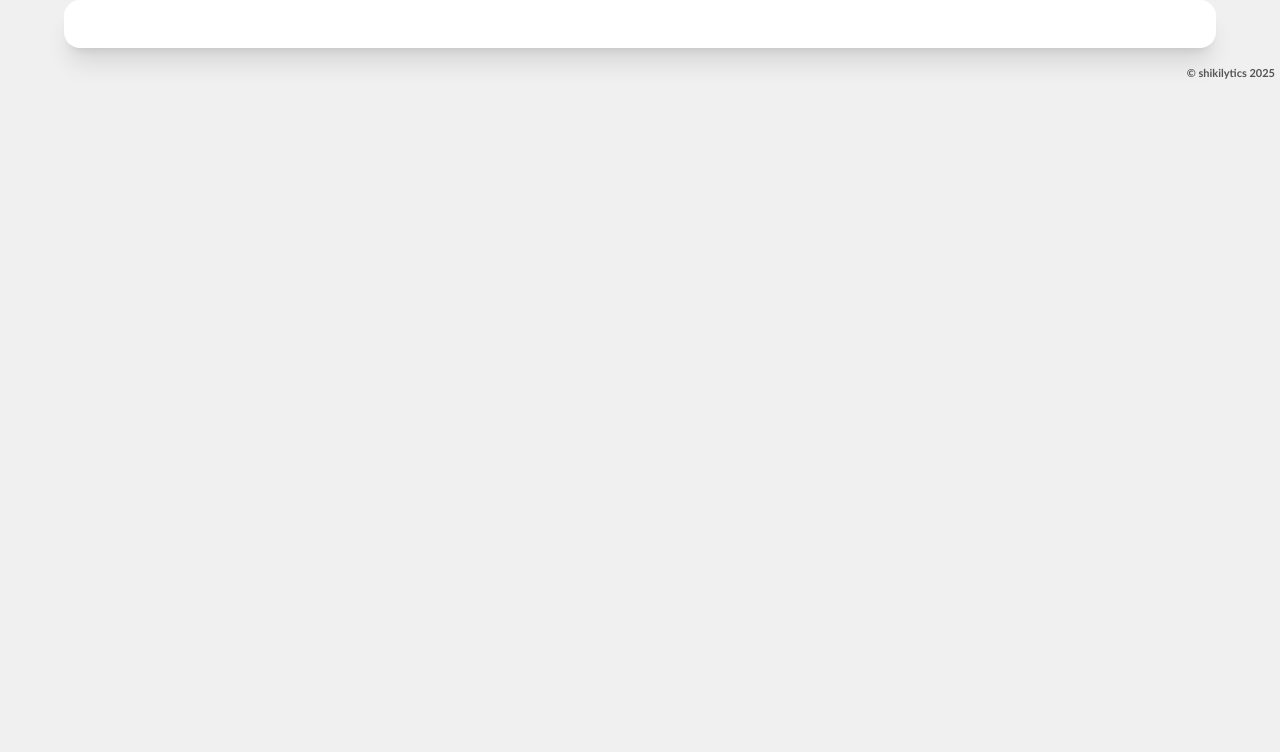
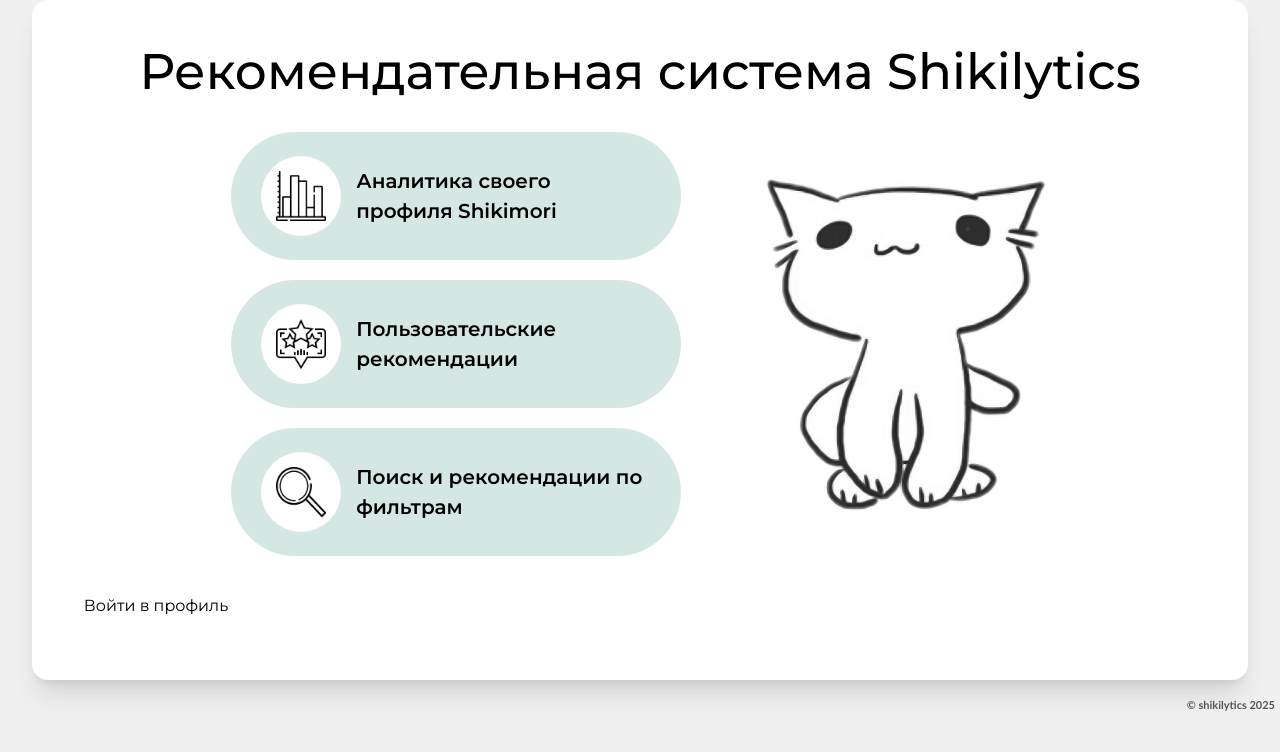
Before and after one commit to Neas1231/Shikilytics-website, a Flask app: page / in a window 1280 px wide. Shown: the part 48-800 px from the top of the page. Run offline with Flask 3, Linux system fonts and the light colour scheme; some libraries are stand-ins or nearby versions.

Commit message:
front progression

```diff
--- a/app.py
+++ b/app.py
@@ -3,6 +3,7 @@
 import requests
 
 from generate import generate_random_header
+
 
 app = Flask(__name__, template_folder='templates')
 PROFILE_NAME = "Профиль"
@@ -11,7 +12,7 @@
 
 @app.route("/")
 def render_main(profile_name=PROFILE_NAME, profile_pic=PROFILE_PIC, error=None):
-    return render_template("index.html", profile_name=profile_name, profile_pic=profile_pic, error=error)
+    return render_template("main.html", profile_name=profile_name, profile_pic=profile_pic, error=error)
 
 @app.route("/", methods=['GET', 'POST'])
 def index():
@@ -39,7 +40,7 @@
         profile_pic = profile_pic.find("img")['src']
     else:
         return render_main(error=True)
-    return render_template("index.html", profile_name=profile_name, profile_pic=profile_pic)
+    return render_template("main.html", profile_name=profile_name, profile_pic=profile_pic)
 
 
 if __name__ == "__main__":
--- a/static/css/main.css
+++ b/static/css/main.css
@@ -83,6 +83,17 @@
   padding: 0 0 0 15px;
 }
 
+.plate {
+    width: 95%;
+    min-width: 800px;
+    font-family: 'Montserrat';
+}
+
+.plate_container {
+  display: inline;
+
+}
+
 footer {
     clear: both;
     padding-top: 15px;
@@ -97,3 +108,82 @@
     vertical-align: middle;
     white-space: nowrap;
 }
+
+.main_head {
+  font-size: 50px;
+  font-weight: 500;
+  display: flex;
+  justify-content: center;
+  padding: 10px 0 2% 0;
+  white-space: nowrap;
+}
+
+.plate_container p {
+  display: flex;
+  align-items: center;
+}
+
+.info {
+  display: flex;
+  flex: 1;
+  width: 70%;
+  justify-content: center;
+  align-items: center;
+  margin: 0 auto;
+}
+
+/* .info * {
+  flex-grow: 1;
+  flex-basis: 0;
+  font-size: 20px;
+} */
+
+.cat {
+  width: 35%;
+  height: 10%;
+}
+
+
+.info_rows {
+  display: grid;
+  gap: 20px;
+  width: 55%;
+}
+
+.rows_content {
+  display: flex;
+  /* justify-content: center; */
+  align-items: center;
+  background-color: rgb(213, 231, 226);
+  padding: 24px 30px;
+  border-radius: 70px;
+  gap: 15px;
+  font-size: 20px;
+  font-weight: 600;
+}
+
+.rows_img {
+  width: 80px;
+  height: 80px;
+  min-width: 80px;
+  background-color: white;
+  border-radius: 50%;
+  display: flex;
+  justify-content: center;
+  align-items: center;
+}
+
+.rows_img img {
+  width: 50px;
+  height: 50px;
+}
+
+.enter_profile {
+  width: 200px;
+  height: 100px;
+  background-color: rgb(255, 255, 255);
+  border-radius: 40%;
+  display: flex;
+  justify-content: center;
+  align-items: center;
+}
--- a/static/css/plate.css
+++ /dev/null
@@ -1,3 +0,0 @@
-.plate {
-    width: 90%;
-}
--- a/templates/alert.html
+++ b/templates/alert.html
@@ -1,6 +1,5 @@
 <head>
     <link href="https://fonts.googleapis.com/icon?family=Material+Icons" rel="stylesheet">
-    <link rel="stylesheet" href="static/css/alert.css">
 </head>
 <body>
     <div class="toast {% if error %}active{% endif %}">
--- a/templates/header.html
+++ b/templates/header.html
@@ -1,9 +1,4 @@
-<head>
-   <link rel="stylesheet" href="static/css/main.css">
-   <link rel="stylesheet" href="static/css/logo.css">
-   <link rel="stylesheet" href="static/css/func.css">
-   <link rel="stylesheet" href="static/css/profile.css">
-</head>
+
 <header class="top_menu">
    <div class="on_menu">
       <a class="logo-container" href="/" title="Шикилитикс">
--- a/templates/index.html
+++ /dev/null
@@ -1,24 +0,0 @@
-<!DOCTYPE html>
-<html lang="ru">
-<head>
-  <meta charset="UTF-8" />
-  <title>Shikilytics</title>
-  <script src="https://cdn.tailwindcss.com"></script>
-  <script src="https://cdn.plot.ly/plotly-latest.min.js"></script>
-  <link rel="stylesheet" href="static/css/plate.css">
-  <link href="https://fonts.googleapis.com/css2?family=Roboto:wght@400;700&display=swap" rel="stylesheet">
-  <!-- <link rel="stylesheet" href="{{ url_for('static', filename='css/styles.css') }}"> -->
-</head>
-<body>
-
-  {% include "header.html" %}
-
-  <div class="plate mx-auto bg-white shadow-xl rounded-2xl p-6">
-    <div id="chart"></div>
-  </div>
-
-  {% include "alert.html" %}
-  {% include "footer.html" %}
-
-</body>
-</html>
--- /dev/null
+++ b/templates/main.html
@@ -0,0 +1,48 @@
+<!DOCTYPE html>
+<html lang="ru">
+<head>
+  <meta charset="UTF-8" />
+  <title>Shikilytics</title>
+  <script src="https://cdn.tailwindcss.com"></script>
+  <script src="https://cdn.plot.ly/plotly-latest.min.js"></script>
+  <!--Roboto-->
+  <link href="https://fonts.googleapis.com/css2?family=Roboto:wght@400;700&display=swap" rel="stylesheet">
+  <!--Montserrat -->
+  <link rel="preconnect" href="https://fonts.googleapis.com">
+  <link rel="preconnect" href="https://fonts.gstatic.com" crossorigin>
+  <link href="https://fonts.googleapis.com/css2?family=Montserrat:ital,wght@0,100..900;1,100..900&display=swap" rel="stylesheet">
+  <!-- Styles -->
+   <link rel="stylesheet" href="{{ url_for('static', filename='css/main.css') }}">
+   <link rel="stylesheet" href="{{ url_for('static', filename='css/logo.css') }}">
+   <link rel="stylesheet" href="{{ url_for('static', filename='css/func.css') }}">
+   <link rel="stylesheet" href="{{ url_for('static', filename='css/profile.css') }}">
+   <link rel="stylesheet" href="{{ url_for('static', filename='css/alert.css') }}">
+</head>
+<body>
+
+  {% include "header.html" %}
+
+  <div class="plate mx-auto bg-white shadow-xl rounded-2xl p-6">
+    <div class="plate_container">
+      <h1 class="main_head">Рекомендательная система Shikilytics</h1>
+      <div class="info">
+        <div class="info_rows">
+          <div class="rows_content"><div class="rows_img"><img src="static/imgs/chart.png"></div>Аналитика своего профиля Shikimori</div>
+          <div class="rows_content"><div class="rows_img"><img src="static/imgs/recommend.png"></div>Пользовательские рекомендации</div>
+          <div class="rows_content"><div class="rows_img"><img src="static/imgs/search.png"></div>Поиск и рекомендации по фильтрам</div>
+        </div>
+        <div style="width: 10%;"></div>
+        <img class="cat" src="static/imgs/cat.png">
+      </div>
+      <div class="enter_profile">
+        Войти в профиль
+      </div>
+
+    </div>
+  </div>
+
+  {% include "alert.html" %}
+  {% include "footer.html" %}
+
+</body>
+</html>
```
Also changed, not shown: static/imgs/cat.png (added), static/imgs/chart.png (added), static/imgs/recommend.png (added), static/imgs/search.png (added).
